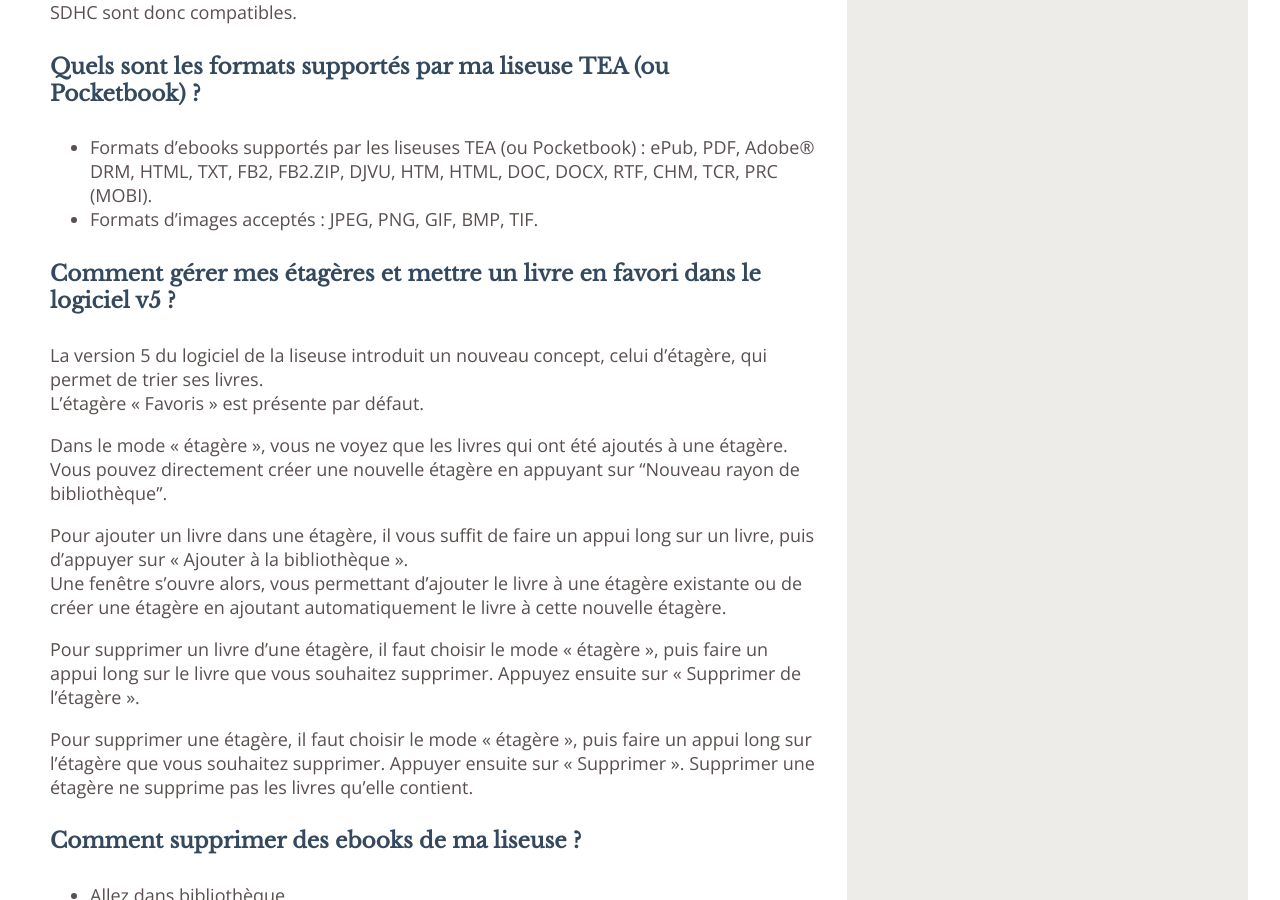
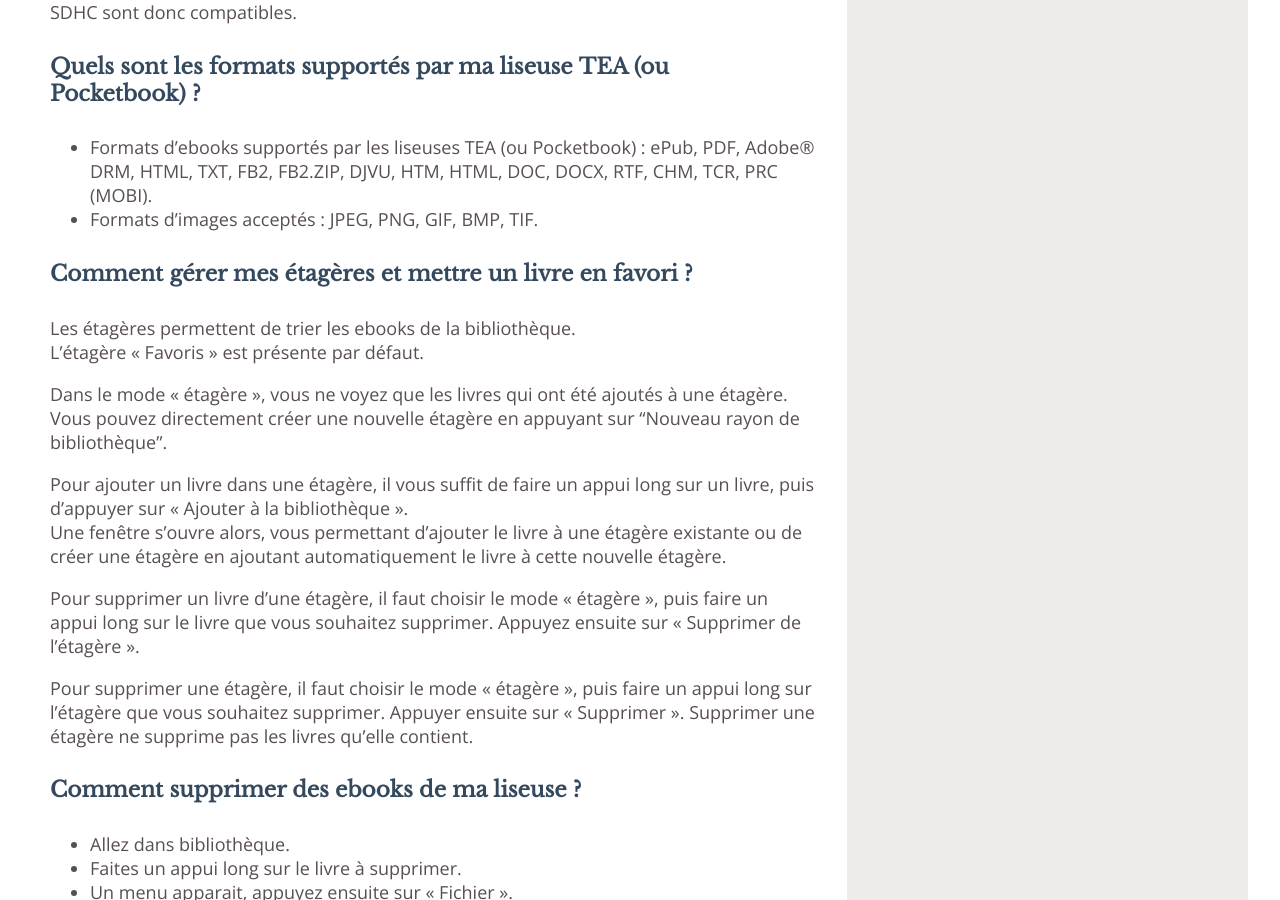
Before and after one commit to TEA-ebook/help-center, a Jekyll site: the page built from _pages/FAQ-liseuse.md, in a window 1280 px wide and 900 px high, scrolled down 1542 px. Built offline with Jekyll 4.4.1, drawn with Linux system fonts in a browser that asks for light colours.

Commit message:
Update FAQ-liseuse.md

```diff
--- a/_pages/FAQ-liseuse.md
+++ b/_pages/FAQ-liseuse.md
@@ -61,9 +61,9 @@
 
 {% include anchor.html id="etageres-favoris" label="Comment gérer mes étagères et mettre un livre en favoris dans le logiciel v5 ?" %}
 
-#### Comment gérer mes étagères et mettre un livre en favori dans le logiciel v5 ?
+#### Comment gérer mes étagères et mettre un livre en favori ?
 
-La version 5 du logiciel de la liseuse introduit un nouveau concept, celui d'étagère, qui permet de trier ses livres.
+Les étagères permettent de trier les ebooks de la bibliothèque.
 L'étagère « Favoris » est présente par défaut.
 
 Dans le mode « étagère », vous ne voyez que les livres qui ont été ajoutés à une étagère. Vous pouvez directement créer une nouvelle étagère en appuyant sur "Nouveau rayon de bibliothèque".
```
